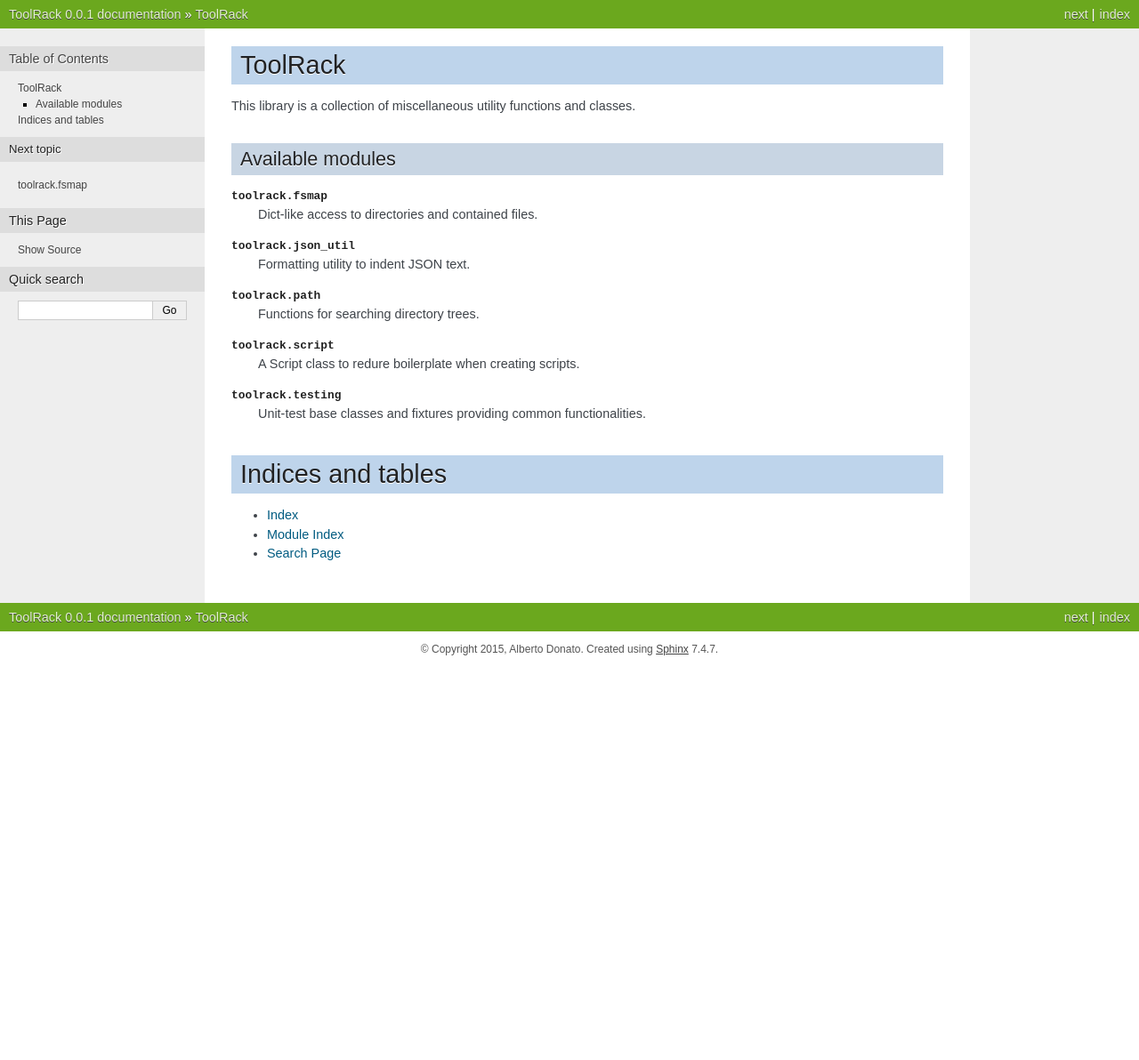
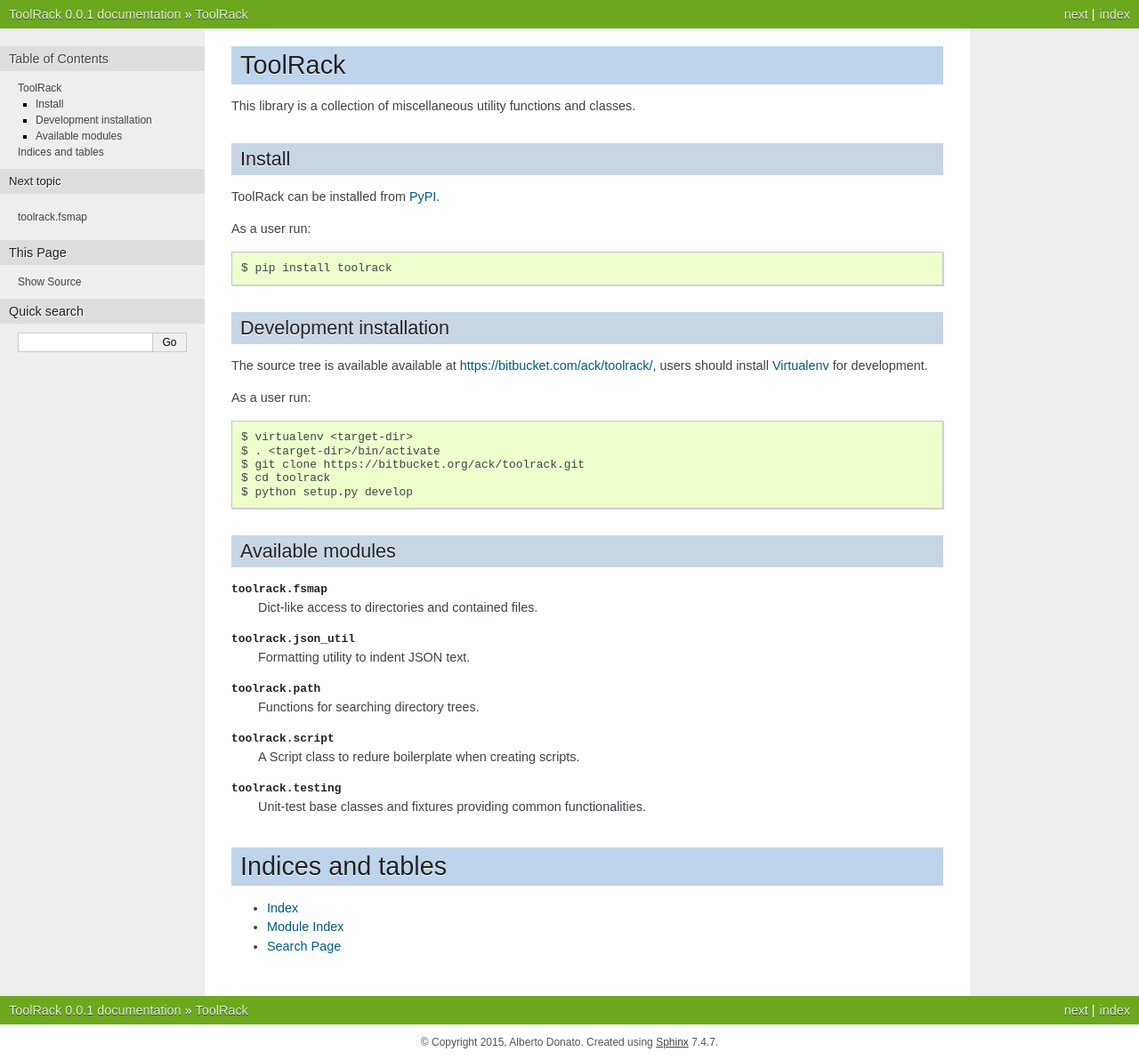
Before and after one commit to albertodonato/toolrack, a Sphinx documentation site: the page built from docs/index.rst, in a window 1280 px wide. Shown: the whole page at 89% size. Built offline with Sphinx 7.4.7, drawn with Linux system fonts in a browser that asks for light colours; before the commit the page ends 900 px from its top, so only the background shows below that.

Commit message:
Documentation setup.

```diff
--- a/README.rst
+++ b/README.rst
@@ -2,6 +2,32 @@
 ========
 
 This library is a collection of miscellaneous utility functions and classes.
+
+Install
+-------
+
+ToolRack can be installed from `PyPI <https://pypi.python.org/>`_.
+
+As a user run::
+
+  $ pip install toolrack
+
+
+Development installation
+------------------------
+
+The source tree is available available at
+`<https://bitbucket.com/ack/toolrack/>`_, users should install `Virtualenv
+<https://virtualenv.pypa.io/>`_ for development.
+
+As a user run::
+
+  $ virtualenv <target-dir>
+  $ . <target-dir>/bin/activate
+  $ git clone https://bitbucket.org/ack/toolrack.git
+  $ cd toolrack
+  $ python setup.py develop
+
 
 Available modules
 -----------------
--- a/docs/conf.py
+++ b/docs/conf.py
@@ -1,31 +1,22 @@
 # -*- coding: utf-8 -*-
 #
-# ToolRack documentation build configuration file, created by
-# sphinx-quickstart on Sun Mar 22 11:12:30 2015.
+# ToolRack documentation build configuration file.
 #
 # This file is execfile()d with the current directory set to its
 # containing dir.
 #
-# Note that not all possible configuration values are present in this
-# autogenerated file.
-#
-# All configuration values have a default; values that are commented out
-# serve to show the default.
 
 import os
 import sys
+from datetime import datetime
 
-# If extensions (or modules to document with autodoc) are in another directory,
-# add these directories to sys.path here. If the directory is relative to the
-# documentation root, use os.path.abspath to make it absolute, like shown here.
+# Add the directory containing the project tree so that the autodocs extension
+# can find the code.
 sys.path.insert(0, os.path.abspath('..'))
-
+# Import the base module.
 import toolrack
 
 # -- General configuration ------------------------------------------------
-
-# If your documentation needs a minimal Sphinx version, state it here.
-#needs_sphinx = '1.0'
 
 # Add any Sphinx extension module names here, as strings. They can be
 # extensions coming with Sphinx (named 'sphinx.ext.*') or your custom
@@ -42,15 +33,12 @@
 # The suffix of source filenames.
 source_suffix = '.rst'
 
-# The encoding of source files.
-#source_encoding = 'utf-8-sig'
-
 # The master toctree document.
 master_doc = 'index'
 
 # General information about the project.
 project = u'ToolRack'
-copyright = u'2015, Alberto Donato'
+copyright = u'{}, Alberto Donato'.format(datetime.today().year)
 
 # The version info for the project you're documenting, acts as replacement for
 # |version| and |release|, also used in various other places throughout the
@@ -61,170 +49,33 @@
 # The full version, including alpha/beta/rc tags.
 version = release
 
-# The language for content autogenerated by Sphinx. Refer to documentation
-# for a list of supported languages.
-#language = None
-
 # There are two options for replacing |today|: either, you set today to some
 # non-false value, then it is used:
-#today = ''
+#  today = ''
 # Else, today_fmt is used as the format for a strftime call.
-#today_fmt = '%B %d, %Y'
-
-# List of patterns, relative to source directory, that match files and
-# directories to ignore when looking for source files.
-exclude_patterns = ['_build']
-
-# The reST default role (used for this markup: `text`) to use for all
-# documents.
-#default_role = None
-
-# If true, '()' will be appended to :func: etc. cross-reference text.
-#add_function_parentheses = True
-
-# If true, the current module name will be prepended to all description
-# unit titles (such as .. function::).
-#add_module_names = True
-
-# If true, sectionauthor and moduleauthor directives will be shown in the
-# output. They are ignored by default.
-#show_authors = False
+#  today_fmt = '%B %d, %Y'
 
 # The name of the Pygments (syntax highlighting) style to use.
 pygments_style = 'sphinx'
 
-# A list of ignored prefixes for module index sorting.
-#modindex_common_prefix = []
-
-# If true, keep warnings as "system message" paragraphs in the built documents.
-#keep_warnings = False
-
 
 # -- Options for HTML output ----------------------------------------------
 
-# The theme to use for HTML and HTML Help pages.  See the documentation for
-# a list of builtin themes.
+# The theme to use for HTML and HTML Help pages.
 html_theme = 'nature'
-
-# Theme options are theme-specific and customize the look and feel of a theme
-# further.  For a list of options available for each theme, see the
-# documentation.
-#html_theme_options = {}
-
-# Add any paths that contain custom themes here, relative to this directory.
-#html_theme_path = []
-
-# The name for this set of Sphinx documents.  If None, it defaults to
-# "<project> v<release> documentation".
-#html_title = None
-
-# A shorter title for the navigation bar.  Default is the same as html_title.
-#html_short_title = None
-
-# The name of an image file (relative to this directory) to place at the top
-# of the sidebar.
-#html_logo = None
-
-# The name of an image file (within the static path) to use as favicon of the
-# docs.  This file should be a Windows icon file (.ico) being 16x16 or 32x32
-# pixels large.
-#html_favicon = None
 
 # Add any paths that contain custom static files (such as style sheets) here,
 # relative to this directory. They are copied after the builtin static files,
 # so a file named "default.css" will overwrite the builtin "default.css".
 html_static_path = ['_static']
 
-# Add any extra paths that contain custom files (such as robots.txt or
-# .htaccess) here, relative to this directory. These files are copied
-# directly to the root of the documentation.
-#html_extra_path = []
-
-# If not '', a 'Last updated on:' timestamp is inserted at every page bottom,
-# using the given strftime format.
-#html_last_updated_fmt = '%b %d, %Y'
-
-# If true, SmartyPants will be used to convert quotes and dashes to
-# typographically correct entities.
-#html_use_smartypants = True
-
-# Custom sidebar templates, maps document names to template names.
-#html_sidebars = {}
-
-# Additional templates that should be rendered to pages, maps page names to
-# template names.
-#html_additional_pages = {}
-
-# If false, no module index is generated.
-#html_domain_indices = True
-
-# If false, no index is generated.
-#html_use_index = True
-
-# If true, the index is split into individual pages for each letter.
-#html_split_index = False
-
-# If true, links to the reST sources are added to the pages.
-#html_show_sourcelink = True
-
-# If true, "Created using Sphinx" is shown in the HTML footer. Default is True.
-#html_show_sphinx = True
-
-# If true, "(C) Copyright ..." is shown in the HTML footer. Default is True.
-#html_show_copyright = True
-
 # If true, an OpenSearch description file will be output, and all pages will
 # contain a <link> tag referring to it.  The value of this option must be the
 # base URL from which the finished HTML is served.
-#html_use_opensearch = ''
-
-# This is the file name suffix for HTML files (e.g. ".xhtml").
-#html_file_suffix = None
+# html_use_opensearch = ''
 
 # Output file base name for HTML help builder.
-htmlhelp_basename = 'ToolRackdoc'
-
-
-# -- Options for LaTeX output ---------------------------------------------
-
-latex_elements = {
-# The paper size ('letterpaper' or 'a4paper').
-#'papersize': 'letterpaper',
-
-# The font size ('10pt', '11pt' or '12pt').
-#'pointsize': '10pt',
-
-# Additional stuff for the LaTeX preamble.
-#'preamble': '',
-}
-
-# Grouping the document tree into LaTeX files. List of tuples
-# (source start file, target name, title,
-#  author, documentclass [howto, manual, or own class]).
-latex_documents = [
-  ('index', 'ToolRack.tex', u'ToolRack Documentation',
-   u'Alberto Donato', 'manual'),
-]
-
-# The name of an image file (relative to this directory) to place at the top of
-# the title page.
-#latex_logo = None
-
-# For "manual" documents, if this is true, then toplevel headings are parts,
-# not chapters.
-#latex_use_parts = False
-
-# If true, show page references after internal links.
-#latex_show_pagerefs = False
-
-# If true, show URL addresses after external links.
-#latex_show_urls = False
-
-# Documents to append as an appendix to all manuals.
-#latex_appendices = []
-
-# If false, no module index is generated.
-#latex_domain_indices = True
+htmlhelp_basename = 'toolrackdoc'
 
 
 # -- Options for manual page output ---------------------------------------
@@ -237,28 +88,4 @@
 ]
 
 # If true, show URL addresses after external links.
-#man_show_urls = False
-
-
-# -- Options for Texinfo output -------------------------------------------
-
-# Grouping the document tree into Texinfo files. List of tuples
-# (source start file, target name, title, author,
-#  dir menu entry, description, category)
-texinfo_documents = [
-  ('index', 'ToolRack', u'ToolRack Documentation',
-   u'Alberto Donato', 'ToolRack', 'One line description of project.',
-   'Miscellaneous'),
-]
-
-# Documents to append as an appendix to all manuals.
-#texinfo_appendices = []
-
-# If false, no module index is generated.
-#texinfo_domain_indices = True
-
-# How to display URL addresses: 'footnote', 'no', or 'inline'.
-#texinfo_show_urls = 'footnote'
-
-# If true, do not generate a @detailmenu in the "Top" node's menu.
-#texinfo_no_detailmenu = False
+#  man_show_urls = False
--- a/docs/index.rst
+++ b/docs/index.rst
@@ -1,7 +1,4 @@
-.. ToolRack documentation master file, created by
-   sphinx-quickstart on Sun Mar 22 11:12:30 2015.
-   You can adapt this file completely to your liking, but it should at least
-   contain the root `toctree` directive.
+.. ToolRack documentation master file.
 
 .. _home:
 
```
